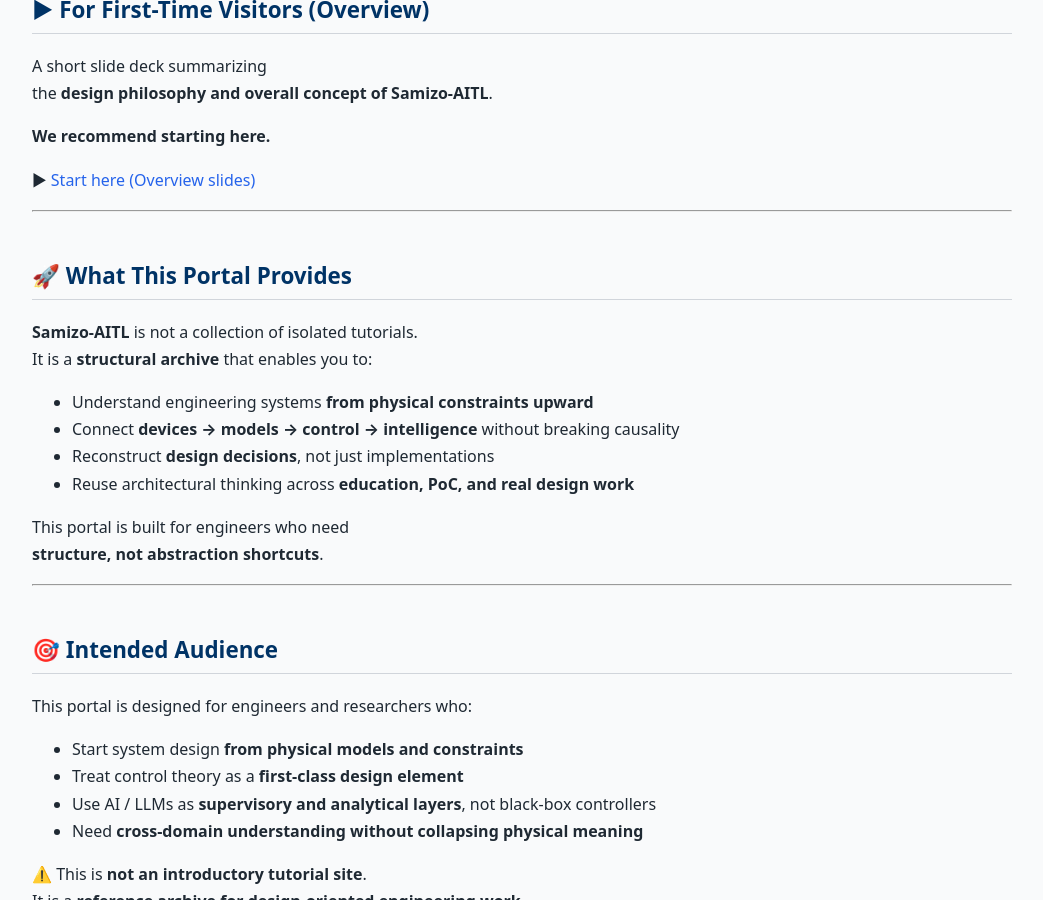
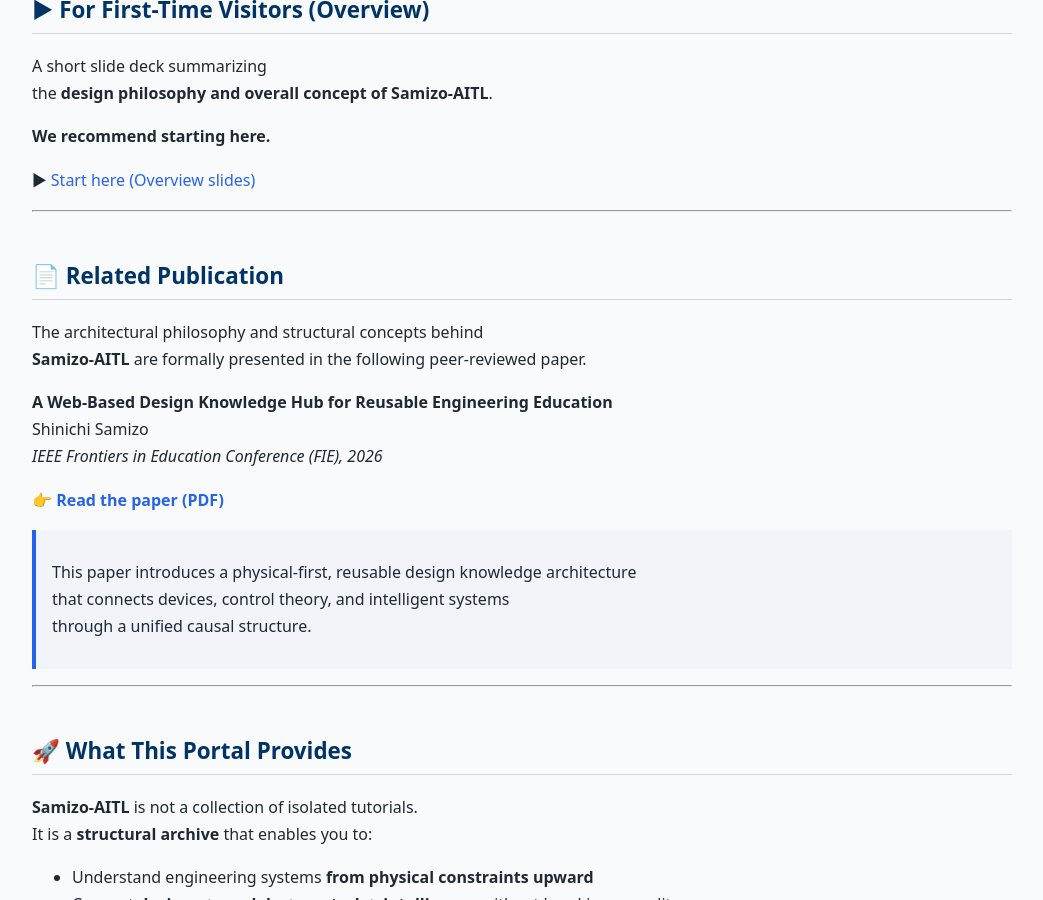
Before and after one commit to Samizo-AITL/Samizo-AITL.github.io, a Jekyll site: the page built from portal/en/index.md, in a window 1280 px wide and 900 px high, scrolled down 539 px. Shown: the whole window, without its empty margins (118-1161 px from the left). Built offline with Jekyll 4.4.1, drawn with Linux system fonts in a browser that asks for light colours.

Commit message:
Update index.md

```diff
--- a/portal/en/index.md
+++ b/portal/en/index.md
@@ -27,6 +27,23 @@
 **We recommend starting here.**
 
 ▶ [Start here (Overview slides)](https://samizo-aitl.github.io/about/marp/en/samizo-aitl-presentation.html)
+
+---
+
+## 📄 Related Publication
+
+The architectural philosophy and structural concepts behind
+**Samizo-AITL** are formally presented in the following peer-reviewed paper.
+
+**A Web-Based Design Knowledge Hub for Reusable Engineering Education**
+Shinichi Samizo
+*IEEE Frontiers in Education Conference (FIE), 2026*
+
+👉 **[Read the paper (PDF)](/assets/paper/2026_fie_pdh_portal.pdf)**
+
+> This paper introduces a physical-first, reusable design knowledge architecture
+> that connects devices, control theory, and intelligent systems
+> through a unified causal structure.
 
 ---
 
```
